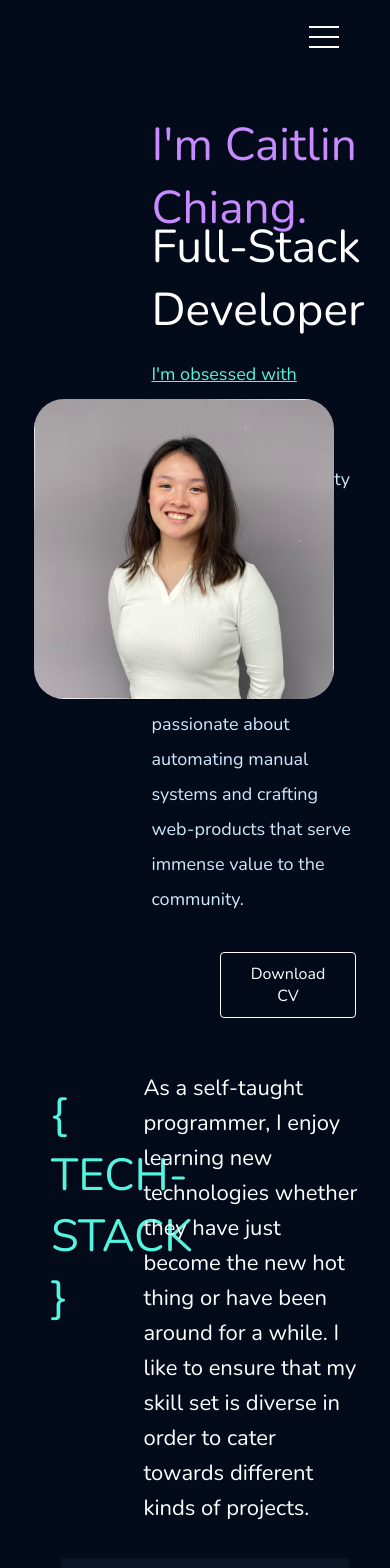
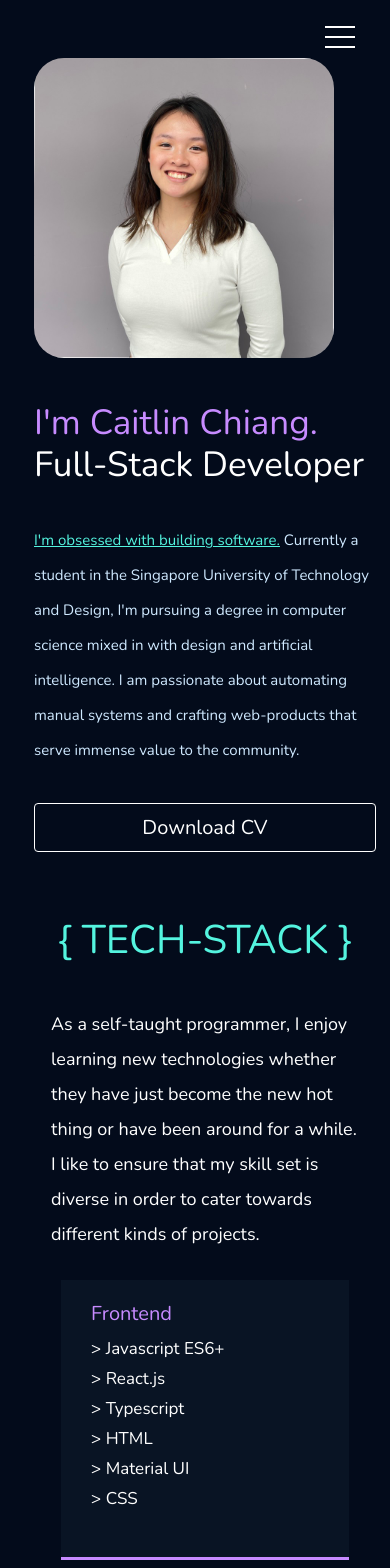
Before and after one commit to CaitlinChiang/Portfolio, a React (Create React App) app: page / in a window 390 px wide. Shown: the top 1568 px of the page. Built offline with nearby package versions, Linux system fonts and the light colour scheme.

Commit message:
Minor design fixes

```diff
--- a/src/styles/Experiences.css
+++ b/src/styles/Experiences.css
@@ -66,7 +66,6 @@
   padding-bottom: 16px;
   font-size: 18px;
   color: var(--light-slate);
-  text-align: justify;
   padding-left: 18px;
 }
 
@@ -101,3 +100,33 @@
 .highlight {
   color: var(--purple-bright);
 }
+
+@media only screen and (max-width: 780px) {
+  .experiences-intro {
+    display: block;
+    font-size: 18px;
+    padding: 0;
+  }
+
+  .experiences-word {
+    text-align: center;
+    font-size: 40px;
+  }
+
+  .tabs button {
+    font-size: 20px;
+    font-family: "Nunito", sans-serif;
+  }
+
+  .tab-company {
+    font-size: 20px;
+  }
+
+  .tab-content {
+    font-size: 17px;
+  }
+
+  .tab-details {
+    font-size: 17px;
+  }
+}
--- a/src/styles/Home.css
+++ b/src/styles/Home.css
@@ -74,27 +74,32 @@ b {
   font-size: 17px;
 }
 
-@media only screen and (max-width: 600px) {
+@media only screen and (max-width: 780px) {
   #intro {
-    min-height: unset;
-    padding-left: unset;
-    margin: 0;
-    align-items: center;
+    padding: 0;
+    display: block;
+  }
+
+  .curved-image {
+    margin-top: -60px;
   }
 
   .intro-name {
-    font-size: 46px;
+    font-size: 35px;
   }
 
-  .intro-subtitle-first {
-    margin: 0;
-    font-size: 28px;
-    text-align: center;
+  .intro-emphasize {
+    color: var(--purple-bright);
+    margin-bottom: -40px;
+  }
+
+  .intro-caption {
+    margin-top: 10px;
+    font-size: 15px;
+    width: 100%;
   }
 
   .intro-contact {
-    font-size: 16px;
-    align-self: center;
-    margin-left: 30%;
+    width: 100%;
   }
 }
--- a/src/styles/Navigation.css
+++ b/src/styles/Navigation.css
@@ -87,20 +87,10 @@ header {
 		position: absolute;
 	}
 
-	.logo {
-		margin: 0px 0px 0px 30px;
-	}
-
-	.cart {
-		top: -5px;
-		right: -30px;
-		position: absolute;
-	}
-
 	.mobileMenuContainer {
-		position: absolute;
+		position: fixed;
 		top: 12px;
-		right: 120px;
+		right: 80px;
 		z-index: 1;
 	}
 
--- a/src/styles/Projects.css
+++ b/src/styles/Projects.css
@@ -76,3 +76,20 @@
   bottom: 0;
   padding-right: 20px;
 }
+
+@media only screen and (max-width: 780px) {
+  .projects-intro {
+    display: block;
+    font-size: 18px;
+    padding: 0;
+  }
+
+  .projects-word {
+    text-align: center;
+    font-size: 40px;
+  }
+
+  .project-gallery {
+    gap: 20px;
+  }
+}
--- a/src/styles/Skills.css
+++ b/src/styles/Skills.css
@@ -51,3 +51,24 @@
   font-size: 18px;
   margin-top: -5px;
 }
+
+@media only screen and (max-width: 780px) {
+  .skills-intro {
+    display: block;
+    font-size: 18px;
+    padding: 0;
+  }
+
+  .tech-stack {
+    text-align: center;
+    font-size: 40px;
+  }
+
+  .skills-grid-item {
+    font-size: 20px;
+  }
+
+  .skill-items {
+    font-size: 17px;
+  }
+}
```
